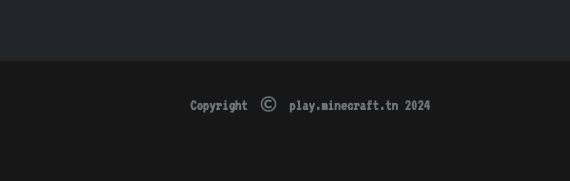
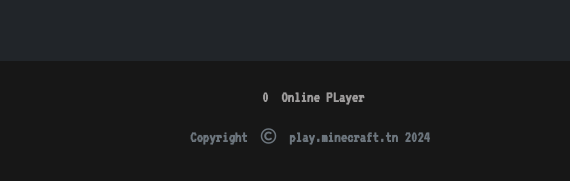
Before and after one commit to Ali-Cheikh/-Minecraft-tn, a plain HTML site: page index.html in a window 1280 px wide. Shown: the part 3835-4016 px from the top of the page, 710-1280 px from the left. Before the commit the page ends 3985 px from the top, so only its background shows below. Drawn offline with nearby package versions, Linux system fonts and the light colour scheme; no server answers.

Commit message:
"Added a paragraph with a Discord online player count and updated copyright year"

```diff
--- a/index.html
+++ b/index.html
@@ -545,6 +545,10 @@
                         </ul>
                     </div>
                     <div class="col">
+                        <p style="color: #9E9C9C;font-size: 1rem;">
+                            &nbsp;<span id="discord-count">0</span>
+                            &nbsp;Online PLayer
+                        </p>
                         <p class="text-muted my-2" >
                             Copyright &nbsp;<i class="far fa-copyright"></i>
                             &nbsp;play.minecraft.tn 2024
```
